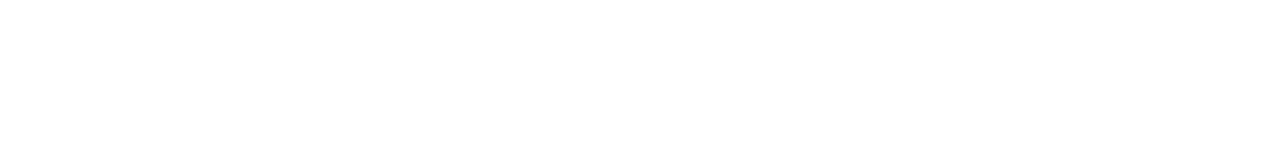
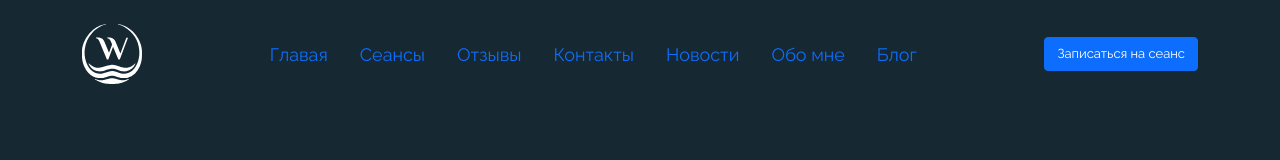
Before and after one commit to StarShopper/Web-Aqua, a plain HTML site: page index.html in a window 1280 px wide. Drawn offline with nearby package versions, Linux system fonts and the light colour scheme.

Commit message:
Slightly started to do nav part

```diff
--- /dev/null
+++ b/css/blocks/container.less
@@ -0,0 +1,6 @@
+// main: ../style.less
+
+.container{
+    max-width: 1110px;
+    margin: 0 auto;
+}
--- /dev/null
+++ b/css/blocks/helpers.less
@@ -0,0 +1,5 @@
+// main: ../style.less
+
+.btn{
+    font-size: 13px;
+}
--- /dev/null
+++ b/css/blocks/nav.less
@@ -0,0 +1,8 @@
+// main: ../style.less
+
+.nav__content{
+    display: flex;
+    justify-content: space-between;
+    align-items: center;
+
+}
--- a/css/style.less
+++ b/css/style.less
@@ -1 +1,74 @@
 // compress: true
+
+html {
+    box-sizing: border-box;
+}
+
+*,
+*::after,
+*::before {
+    box-sizing: border-box;
+}
+
+body {
+    margin: 0;
+    padding: 0;
+
+    font-family: "Raleway", sans-serif;
+    font-weight: 500;
+    font-size: 18px;
+    background-color: #162831;
+    position: static;
+    color: #fff;
+}
+
+
+h1,
+h2,
+h3,
+h4,
+h5,
+h6,
+ul,
+p,
+i {
+    margin: 0;
+    padding: 0;
+}
+
+a {
+    display: block;
+    text-decoration: none;
+    color: #fff;
+
+
+}
+
+img {
+    margin: 0;
+    padding: 0;
+}
+
+// Fonts
+
+@font-face {
+    font-family: "El Messiri";
+    src: url("../fonts/ElMessiri-Bold.ttf") format("truetype");
+    font-weight: 700;
+}
+
+
+@font-face {
+    font-family: "Raleway";
+    src: url("../fonts/Raleway-Regular.ttf") format("truetype"),
+        url("../fonts/Raleway-Light.ttf") format("truetype"),
+        url("../fonts/Raleway-SemiBold.ttf") format("truetype"),
+        url("../fonts/Raleway-Bold.ttf") format("truetype");
+}
+
+
+// Blocks
+
+@import "blocks/container.less";
+@import "blocks/nav.less";
+@import "blocks/helpers.less";
--- a/index.html
+++ b/index.html
@@ -0,0 +1,66 @@
+<!DOCTYPE html>
+<html lang="ru-en">
+
+<head>
+    <meta charset="UTF-8">
+    <meta http-equiv="X-UA-Compatible" content="IE=edge">
+    <meta name="viewport" content="width=device-width, initial-scale=1.0">
+    <link href="https://cdn.jsdelivr.net/npm/bootstrap@5.1.3/dist/css/bootstrap.min.css" rel="stylesheet"
+        integrity="sha384-1BmE4kWBq78iYhFldvKuhfTAU6auU8tT94WrHftjDbrCEXSU1oBoqyl2QvZ6jIW3" crossorigin="anonymous">
+    <link rel="stylesheet" href="./css/style.css">
+    <title>My Aqua World</title>
+</head>
+
+<body>
+    <header>
+        <div class="container-xl">
+            <div class="nav__content pt-4">
+                <a href="#" class="nav__logo">
+                    <img src="./photo/logo.svg" alt="" class="nav__img">
+                </a>
+                <ul class="nav">
+                    <li class="nav-item">
+                        <a class="nav-link active" href="#">Главая</a>
+                    </li>
+                    <li class="nav-item">
+                        <a class="nav-link" href="#">Сеансы</a>
+                    </li>
+                    <li class="nav-item">
+                        <a class="nav-link" href="#">Отзывы</a>
+                    </li>
+                    <li class="nav-item">
+                        <a class="nav-link ">Контакты</a>
+                    </li>
+                    <li class="nav-item">
+                        <a class="nav-link ">Новости</a>
+                    </li>
+                    <li class="nav-item">
+                        <a class="nav-link ">Обо мне</a>
+                    </li>
+                    <li class="nav-item">
+                        <a class="nav-link ">Блог</a>
+                    </li>
+                </ul>
+                <button type="button" class="btn btn-primary">Записаться на сеанс</button>
+
+            </div>
+        </div>
+
+    </header>
+
+
+
+
+
+
+
+
+    <script src="https://cdn.jsdelivr.net/npm/@popperjs/core@2.10.2/dist/umd/popper.min.js"
+        integrity="sha384-7+zCNj/IqJ95wo16oMtfsKbZ9ccEh31eOz1HGyDuCQ6wgnyJNSYdrPa03rtR1zdB" crossorigin="anonymous">
+    </script>
+    <script src="https://cdn.jsdelivr.net/npm/bootstrap@5.1.3/dist/js/bootstrap.min.js"
+        integrity="sha384-QJHtvGhmr9XOIpI6YVutG+2QOK9T+ZnN4kzFN1RtK3zEFEIsxhlmWl5/YESvpZ13" crossorigin="anonymous">
+    </script>
+</body>
+
+</html>
```
Also changed, not shown: css/style.css, fonts/ElMessiri-Bold.ttf (added), fonts/Raleway-Bold.ttf (added), fonts/Raleway-Light.ttf (added), fonts/Raleway-Regular.ttf (added), fonts/Raleway-SemiBold.ttf (added), photo/logo.svg (added), photo/main-img.png (added).
